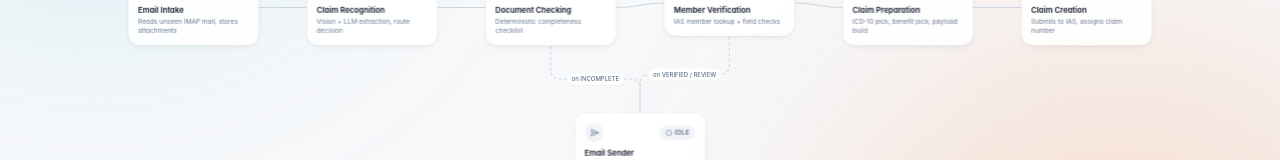
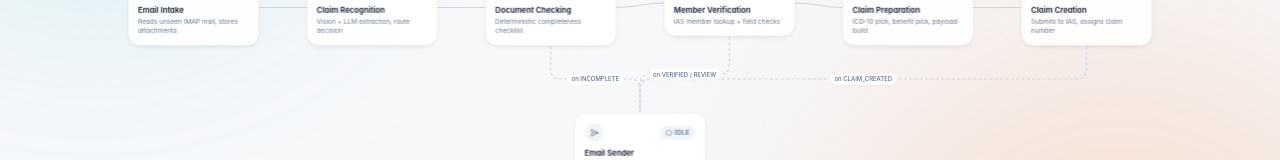
Before and after one commit to stevenyeo99/ulink-admin, a React (Vite) app in the folder src/ulink-console/: page / in a window 1280 px wide. Shown: the part 361-521 px from the top of the page. Built offline with nearby package versions, Linux system fonts and the light colour scheme; no server answers.

Commit message:
update missing email sender after claim end job.

```diff
--- a/src/ulink-console/src/graph/pipelineGraph.ts
+++ b/src/ulink-console/src/graph/pipelineGraph.ts
@@ -15,8 +15,8 @@ export interface StaticEdge {
   sourceHandle: 'source-right' | 'source-bottom';
   targetHandle: 'target-left' | 'target-top';
   /** 'main' = the Case.currentStatus chain each job filters on. 'branch' = email-sender's
-   * shared-consumer relationship to its two producers (see jobs-registry.md) — it queues
-   * from both, doesn't gate either. */
+   * shared-consumer relationship to its three producers (see jobs-registry.md) — it queues
+   * from all three, doesn't gate any of them. */
   kind: 'main' | 'branch';
   label?: string;
 }
@@ -43,4 +43,8 @@ export const EDGES: StaticEdge[] = [
   { id: 'e-preparation-creation', source: 'ias-claim-preparation', target: 'ias-claim-creation', sourceHandle: 'source-right', targetHandle: 'target-left', kind: 'main' },
   { id: 'e-checking-sender', source: 'document-checking', target: 'email-sender', sourceHandle: 'source-bottom', targetHandle: 'target-top', kind: 'branch', label: 'on INCOMPLETE' },
   { id: 'e-verification-sender', source: 'member-verification', target: 'email-sender', sourceHandle: 'source-bottom', targetHandle: 'target-top', kind: 'branch', label: 'on VERIFIED / REVIEW' },
+  // email-sender runs a second time after ias-claim-creation (see modules/pipeline/service.js's
+  // STEPS comment) specifically to send CLAIM_CREATED_NOTIFICATION the same run — a third
+  // producer feeding the same shared consumer, same as the two branches above.
+  { id: 'e-creation-sender', source: 'ias-claim-creation', target: 'email-sender', sourceHandle: 'source-bottom', targetHandle: 'target-top', kind: 'branch', label: 'on CLAIM_CREATED' },
 ];
```
Also changed, not shown: 1 other file (tests, documents, lock files or other folders).
